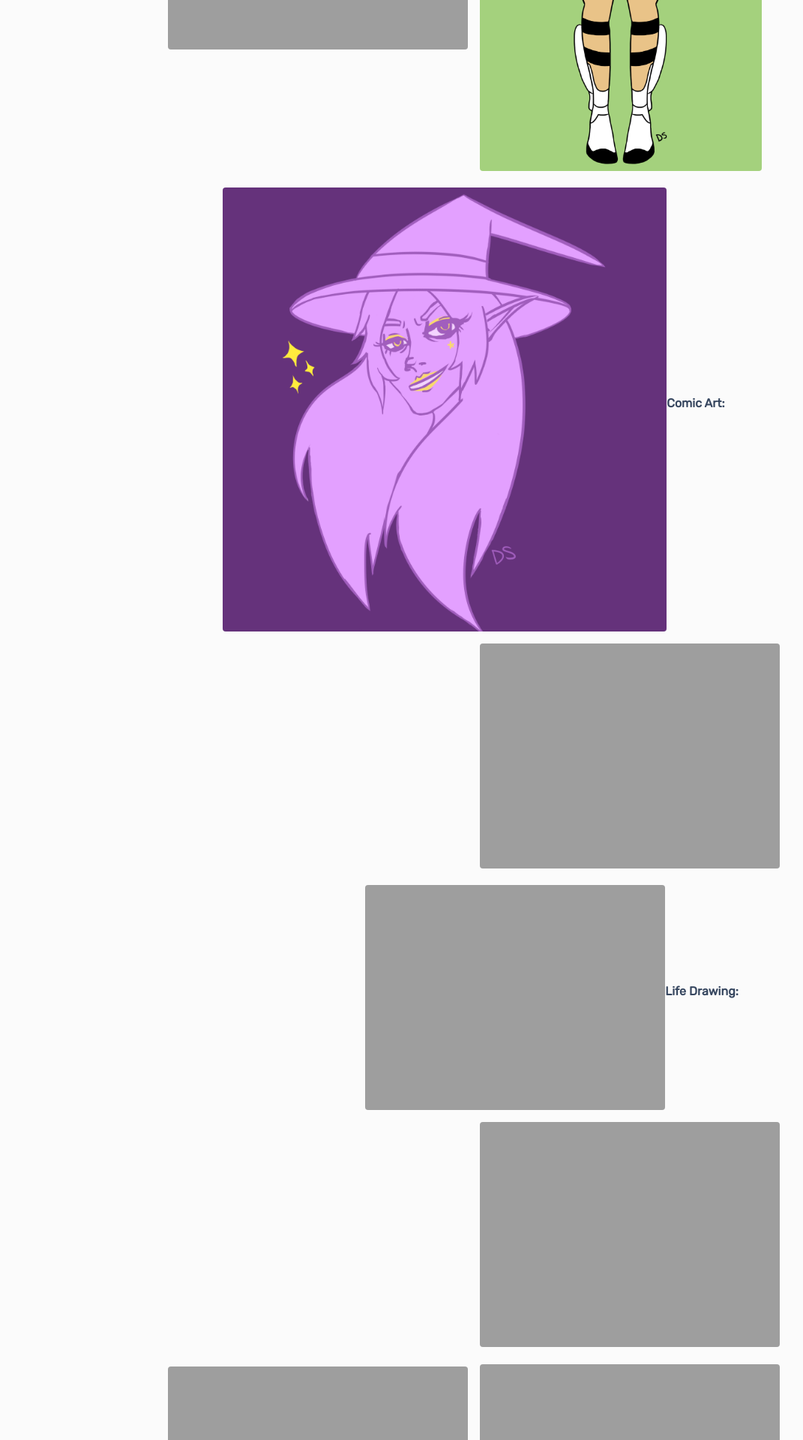
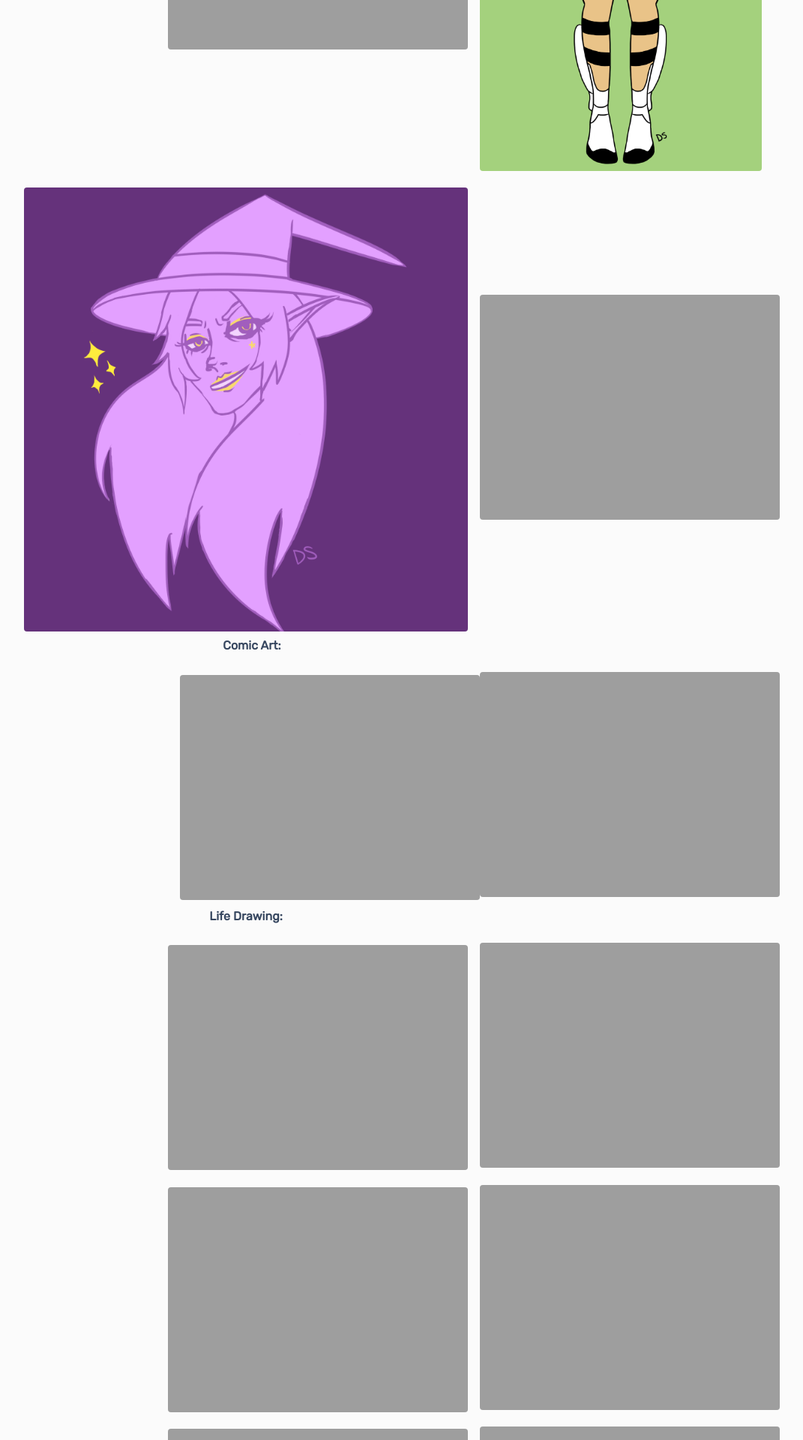
Before and after one commit to DaniBSolomon/danibsolomon.github.io, a Jekyll site: the page built from illustration.md, in a window 1280 px wide. Shown: the part 2956-4876 px from the top of the page at 75% size, without its empty margins (8-1079 px from the left). Built offline with Jekyll 4.4.1, drawn with Linux system fonts in a browser that asks for light colours.

Commit message:
Update illustration.md

```diff
--- a/illustration.md
+++ b/illustration.md
@@ -35,6 +35,8 @@
 
 ![Taako]({{ site.github.url }}/img/fanart_taako.png)
 
+![Alphonse]({{ site.github.url }}/img/fanart_alphonse.png)
+
 
 <div align="center"><b>Comic Art:</b></div><br/>
 
```
